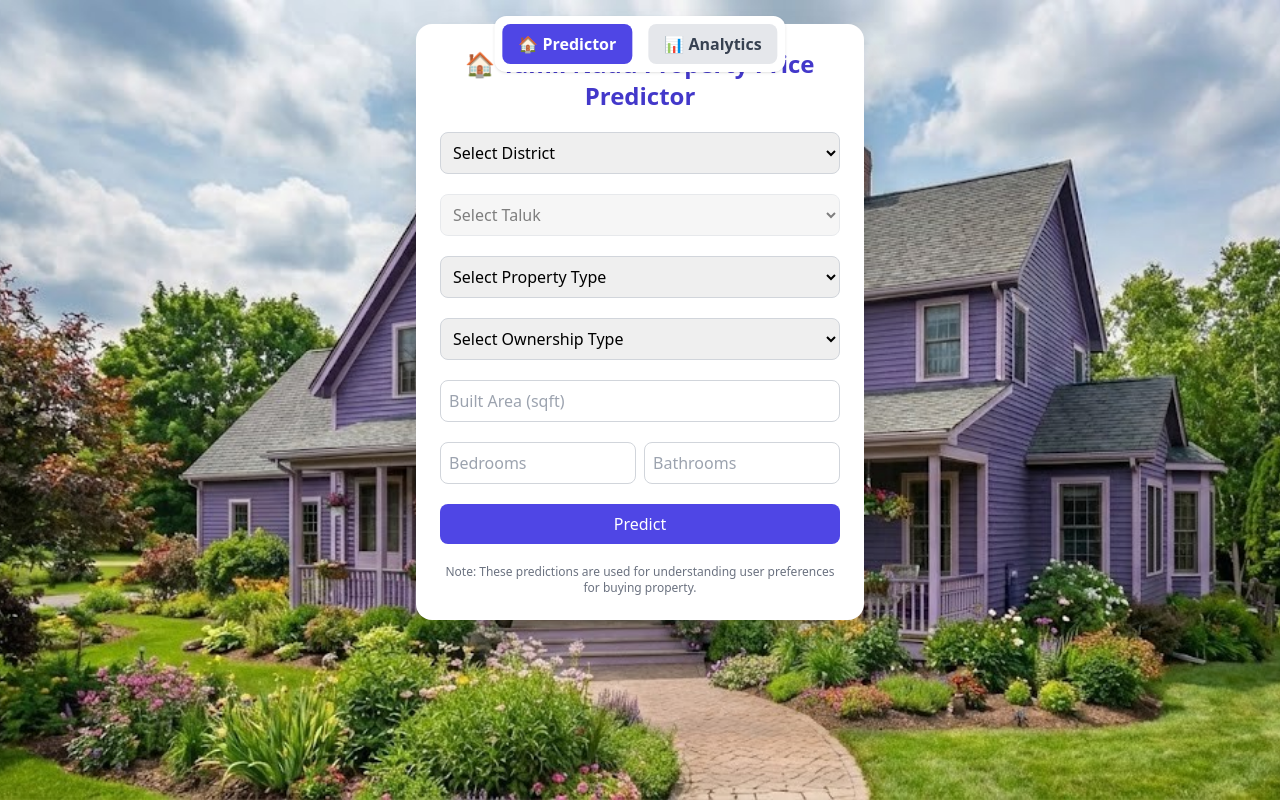
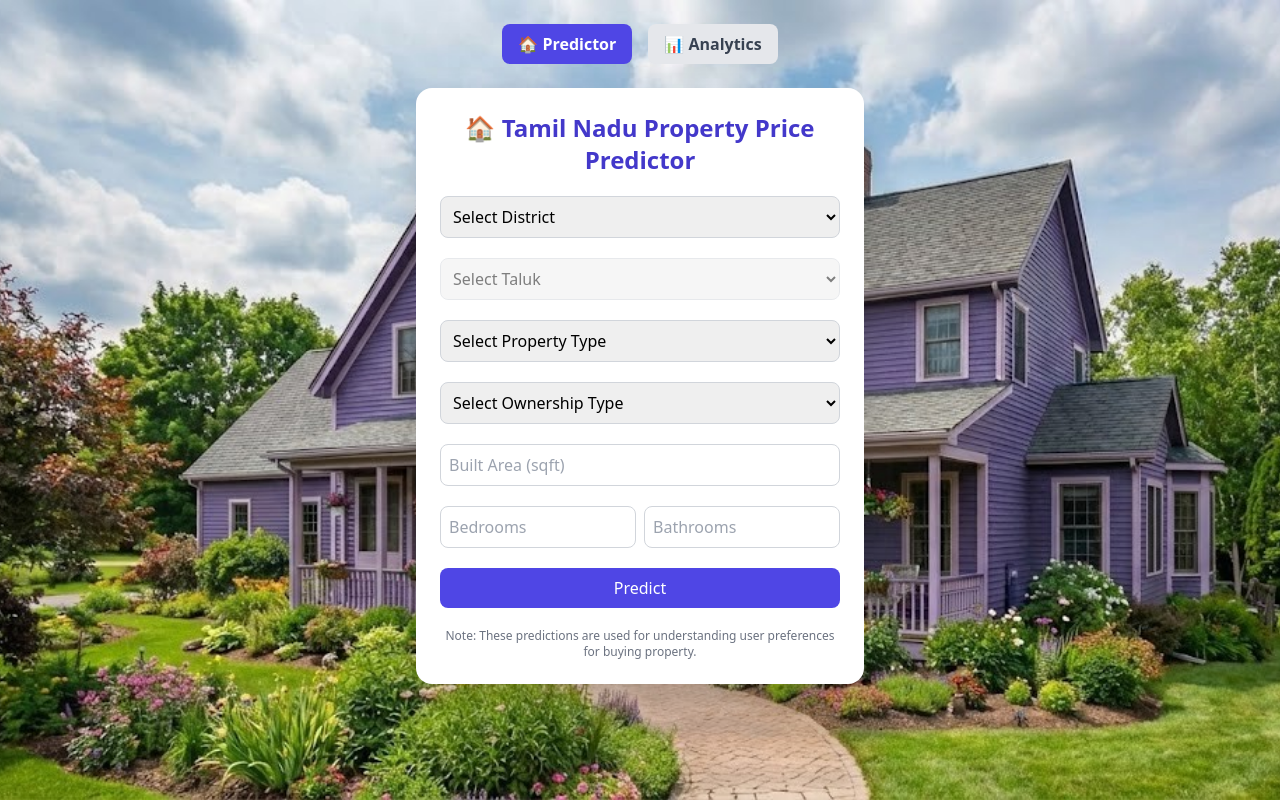
Before and after one commit to runeking2006/chennai-house-prices, a React (Create React App) app in the folder frontend/: page / in a window 1280 px wide. Built offline with nearby package versions, Linux system fonts and the light colour scheme.

Commit message:
feat : toggle button locked 1

```diff
--- a/frontend/src/App.js
+++ b/frontend/src/App.js
@@ -227,7 +227,7 @@ export default function App() {
   >
 
       {/* ===== CORRECTED STRUCTURE: Toggles are outside and above all conditional content ===== */}
-      <div className="flex justify-center gap-4 mb-6 fixed top-4 left-1/2 transform -translate-x-1/2 z-50 bg-white p-2 rounded-xl shadow">
+      <div className="flex justify-center gap-4 mb-6 sticky top-4 z-40">
         <button
           onClick={() => setShowAnalytics(false)}
           className={`px-4 py-2 rounded-lg font-semibold ${
```
